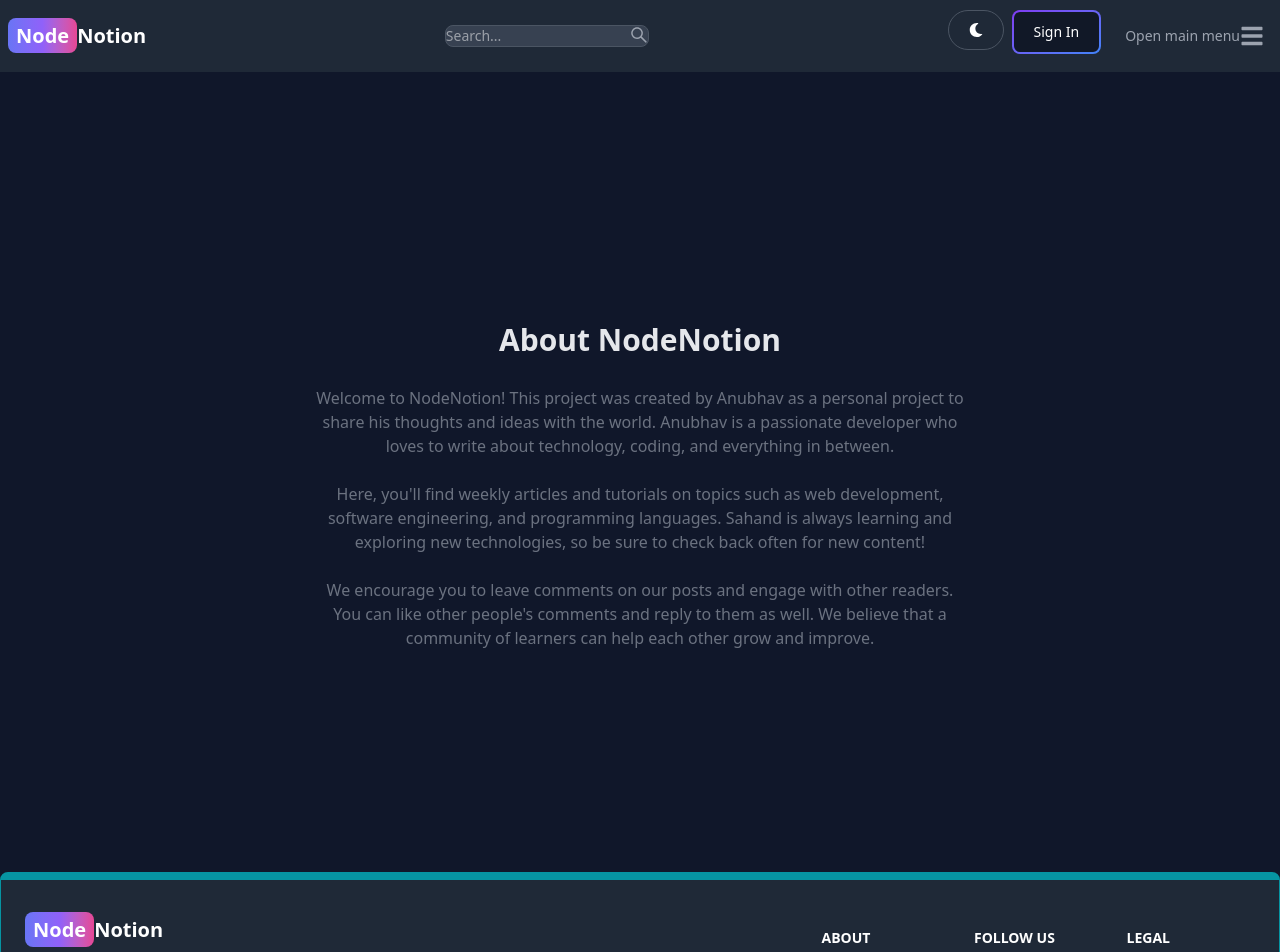
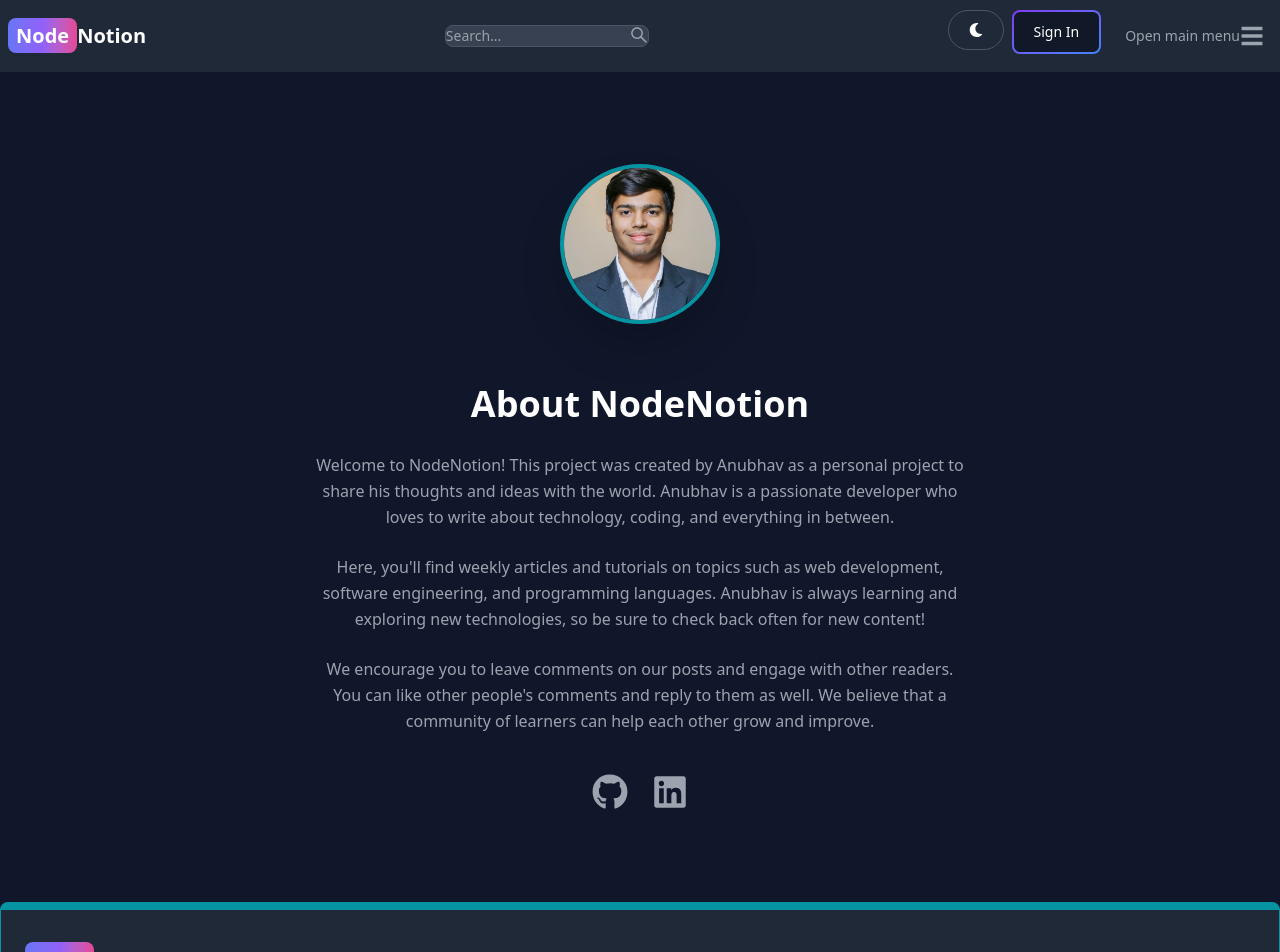
Before and after one commit to anubhav-m/node-notion, a React (Vite) app in the folder client/: page /about in a window 1280 px wide. Shown: the top 952 px of the page. Built offline with nearby package versions, Linux system fonts and the light colour scheme; no server answers.

Commit message:
Updated the About section

```diff
--- a/client/src/pages/About.jsx
+++ b/client/src/pages/About.jsx
@@ -1,12 +1,19 @@
+import { FaGithub, FaLinkedin } from 'react-icons/fa';
+
 export default function About() {
   return (
-    <div className='min-h-screen flex items-center justify-center'>
+    <div className='min-h-screen flex items-center justify-center py-20'>
       <div className='max-w-2xl mx-auto p-3 text-center'>
-        <div>
-          <h1 className='text-3xl font font-semibold text-center my-7'>
+        <div className='flex flex-col items-center'>
+          <img
+            src='/my_photo.jpeg'
+            alt='Anubhav'
+            className='w-40 h-40 rounded-full object-cover border-4 border-teal-500 shadow-2xl mb-8 transform hover:scale-105 transition-transform duration-300'
+          />
+          <h1 className='text-4xl font-semibold text-center my-7 text-gray-800 dark:text-white'>
             About NodeNotion
           </h1>
-          <div className='text-md text-gray-500 flex flex-col gap-6'>
+          <div className='text-md text-gray-600 dark:text-gray-400 flex flex-col gap-6 leading-relaxed'>
             <p>
               Welcome to NodeNotion! This project was created by Anubhav
               as a personal project to share his thoughts and ideas with the
@@ -17,7 +24,7 @@ export default function About() {
             <p>
               Here, you'll find weekly articles and tutorials on topics
               such as web development, software engineering, and programming
-              languages. Sahand is always learning and exploring new
+              languages. Anubhav is always learning and exploring new
               technologies, so be sure to check back often for new content!
             </p>
 
@@ -28,6 +35,25 @@ export default function About() {
               each other grow and improve.
             </p>
           </div>
+
+          <div className='flex items-center gap-6 mt-10'>
+            <a
+              href="https://github.com/anubhav-m/"
+              target="_blank"
+              rel="noopener noreferrer"
+              className='text-gray-600 dark:text-gray-400 hover:text-gray-900 dark:hover:text-white transition-all duration-300 transform hover:scale-110'
+            >
+              <FaGithub className='text-4xl' />
+            </a>
+            <a
+              href="https://www.linkedin.com/in/anubhav--m/"
+              target="_blank"
+              rel="noopener noreferrer"
+              className='text-gray-600 dark:text-gray-400 hover:text-[#0077b5] transition-all duration-300 transform hover:scale-110'
+            >
+              <FaLinkedin className='text-4xl' />
+            </a>
+          </div>
         </div>
       </div>
     </div>
```
Also changed, not shown: client/public/my_photo.jpeg (added).
